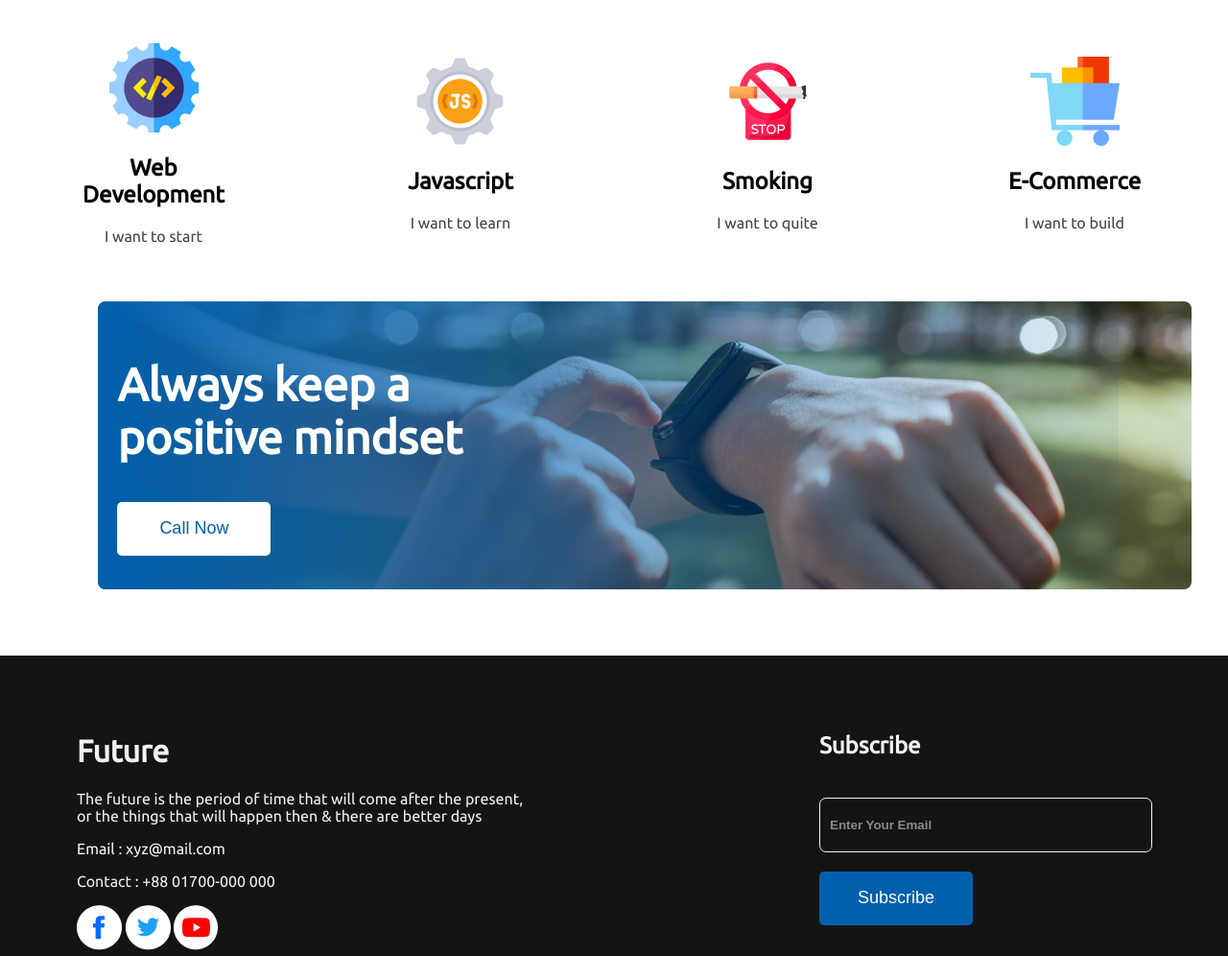
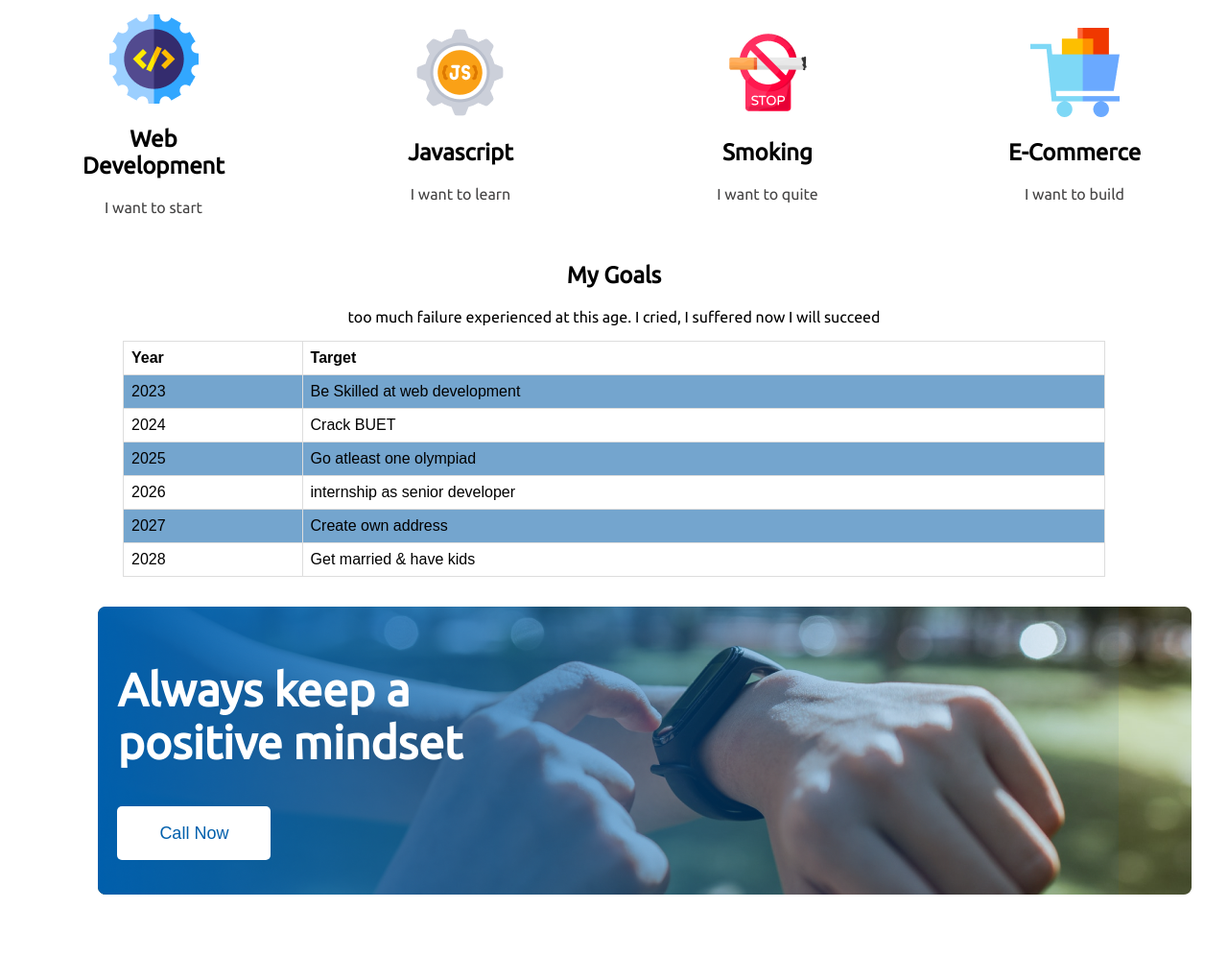
Before and after one commit to mehedi-hasan22/Restert-Assignment1, a plain HTML site: page index.html in a window 1280 px wide. Shown: the part 1379-2375 px from the top of the page at 96% size. Drawn offline with Linux system fonts and the light colour scheme.

Commit message:
finished

```diff
--- a/index.html
+++ b/index.html
@@ -91,6 +91,48 @@
     </section>
     <!-- plans section ends -->
 
+    <!-- Goals section start -->
+    <section>
+        <div class="goals-heading">
+            <h1>My Goals</h1>
+            <p>too much failure experienced at this age. I cried, I suffered now I will succeed </p>
+        </div>
+        <div>
+            <table>
+                <tr>
+                    <th>Year</th>
+                    <th>Target</th>
+                </tr>
+                <tr>
+                    <td>2023</td>
+                    <td>Be Skilled at web development</td>
+                </tr>
+                <tr>
+                    <td>2024</td>
+                    <td>Crack BUET</td>
+                </tr>
+                <tr>
+                    <td>2025</td>
+                    <td>Go atleast one olympiad</td>
+                </tr>
+                <tr>
+                    <td>2026</td>
+                    <td>internship as senior developer</td>
+                </tr>
+                <tr>
+                    <td>2027</td>
+                    <td>Create own address</td>
+                </tr>
+                <tr>
+                    <td>2028</td>
+                    <td>Get married & have kids</td>
+                </tr>
+            </table>
+        </div>
+    </section>
+    <!-- Goals section start -->
+
+
     <!-- gradient section starts -->
     <section class="gradient">
         <div class="positive-mindset">
--- a/style.css
+++ b/style.css
@@ -79,7 +79,7 @@ h5 {
 }
 
 .plans-heading {
-    margin: 60px 0;
+    margin: 45px 0;
     text-align: center;
     font-size: x-large;
 }
@@ -92,10 +92,32 @@ h5 {
 .plan {
     display: flex;
     align-items: center;
-    justify-content: space-around;
+    justify-content: space-evenly;
     text-align: center;
     width: 15vw;
     height: 250px;
+}
+
+.goals-heading {
+    text-align: center;
+}
+
+table {
+    font-family: arial, sans-serif;
+    border-collapse: collapse;
+    width: 80vw;
+    margin-left: 10vw;
+}
+
+td,
+th {
+    border: 1px solid #dddddd;
+    text-align: left;
+    padding: 8px;
+}
+
+tr:nth-child(even) {
+    background-color: #74a5ce;
 }
 
 .gradient {
@@ -174,4 +196,5 @@ input::placeholder {
 
 .copyright {
     text-align: center;
+    padding-bottom: 10px;
 }
```
